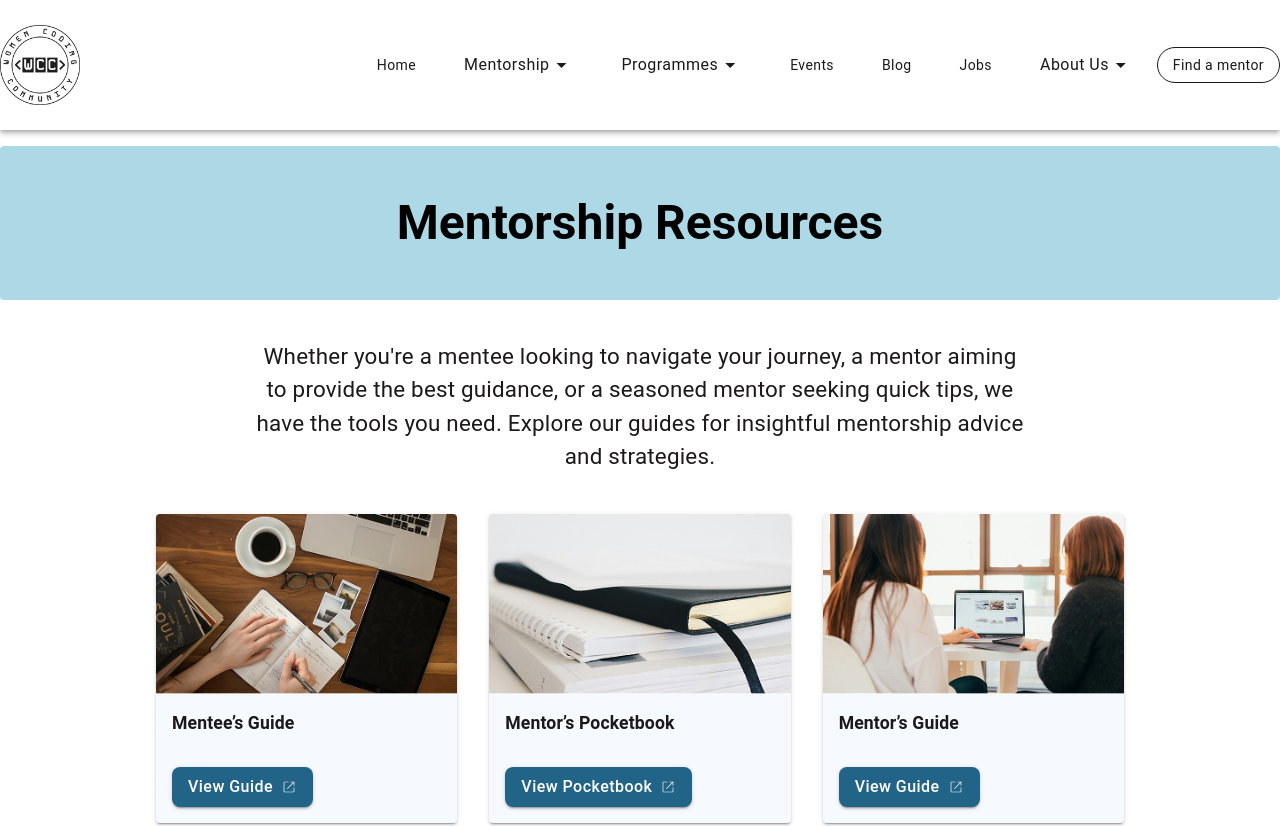
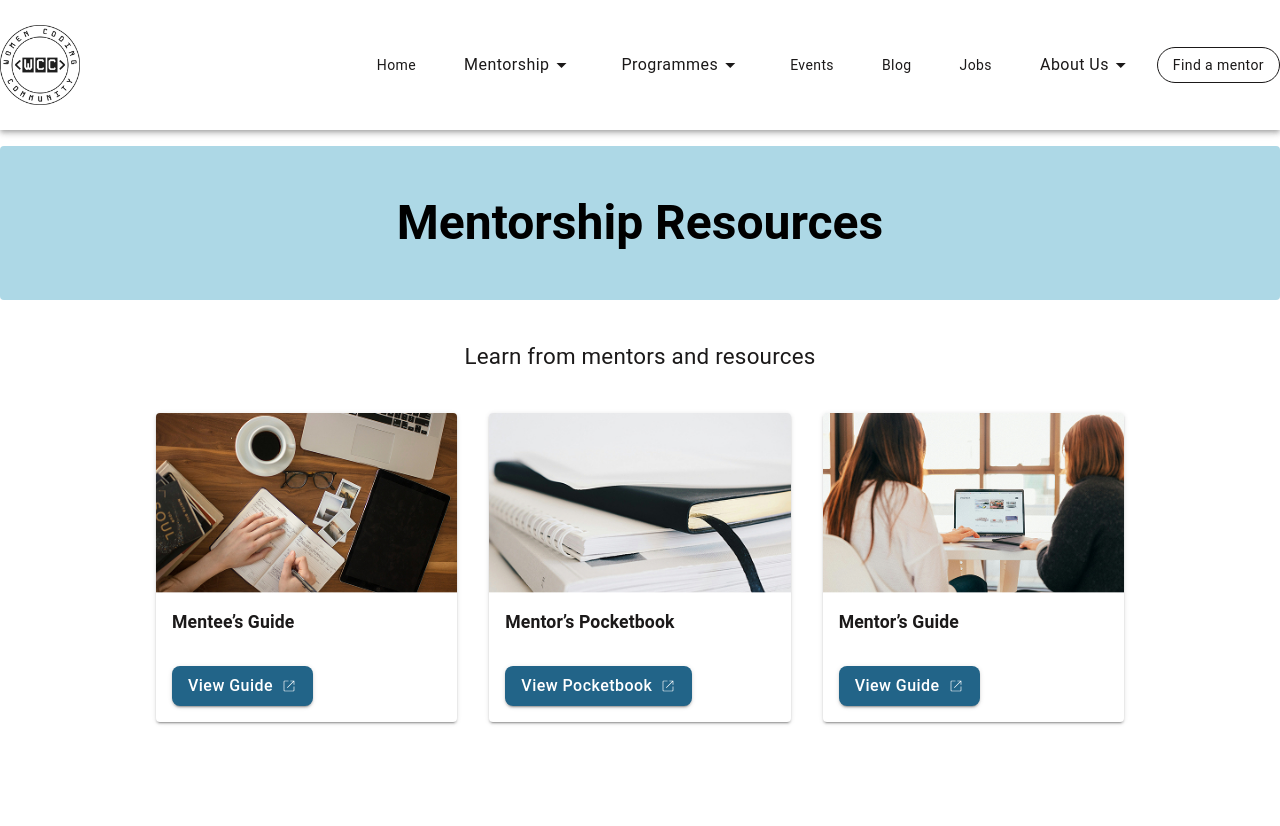
Before and after one commit to Women-Coding-Community/wcc-frontend, a Next.js app: page /mentorship/resources in a window 1280 px wide. Shown: the top 826 px of the page. Built offline with nearby package versions, Linux system fonts and the light colour scheme.

Commit message:
make ResourcesCard use MUI theme colors, JSON data, and absolute imports

```diff
--- a/src/components/ResourcesCard.tsx
+++ b/src/components/ResourcesCard.tsx
@@ -7,6 +7,7 @@ import {
   CardActions,
   Box,
 } from '@mui/material';
+import { useTheme } from '@mui/material/styles';
 import React from 'react';
 
 interface ResourcesCardProps {
@@ -26,13 +27,15 @@ export const ResourcesCard: React.FC<ResourcesCardProps> = ({
   link = '#',
   buttonIcon,
 }) => {
+  const theme = useTheme();
+
   return (
     <Card
       sx={{
         borderRadius: 1,
         boxShadow: 2,
         height: '100%',
-        backgroundColor: '#F6FAFE',
+        backgroundColor: theme.palette.background.paper,
         display: 'flex',
         flexDirection: 'column',
         transition: 'transform 0.2s ease, box-shadow 0.2s ease',
@@ -54,7 +57,7 @@ export const ResourcesCard: React.FC<ResourcesCardProps> = ({
         <Typography variant="h6" fontWeight="bold" gutterBottom>
           {title}
         </Typography>
-        <Typography variant="body2" color="text.secondary">
+        <Typography variant="body2" color={theme.palette.text.secondary}>
           {description}
         </Typography>
       </CardContent>
@@ -71,6 +74,7 @@ export const ResourcesCard: React.FC<ResourcesCardProps> = ({
             fontSize: '1rem',
             display: 'flex',
             alignItems: 'center',
+            '&:hover': { backgroundColor: theme.palette.primary.dark },
           }}
         >
           {buttonText}
--- a/src/components/ResourcesHero.jsx
+++ b/src/components/ResourcesHero.tsx
@@ -1,6 +1,12 @@
 import { Typography, Box, Paper } from '@mui/material';
+import React from 'react';
 
-const ResourcesHero = () => {
+interface ResourcesHeroProps {
+  title: string;
+  description: string;
+}
+
+const ResourcesHero: React.FC<ResourcesHeroProps> = ({ title, description }) => {
   return (
     <>
       <Paper
@@ -26,7 +32,7 @@ const ResourcesHero = () => {
             },
           }}
         >
-          Mentorship Resources
+          {title}
         </Typography>
       </Paper>
 
@@ -45,10 +51,7 @@ const ResourcesHero = () => {
             lineHeight: 1.5,
           }}
         >
-          Whether you're a mentee looking to navigate your journey, a mentor
-          aiming to provide the best guidance, or a seasoned mentor seeking
-          quick tips, we have the tools you need. Explore our guides for
-          insightful mentorship advice and strategies.
+          {description}
         </Typography>
       </Box>
     </>
--- /dev/null
+++ b/src/lib/responses/mentorshipResources.json
@@ -0,0 +1,28 @@
+{
+  "heroTitle": "Mentorship Resources",
+  "heroDescription": "Learn from mentors and resources",
+  "resources": [
+    {
+      "image": "/mentee_guideMedia.jpg",
+      "title": "Mentee’s Guide",
+      "description": "",
+      "buttonText": "View Guide",
+      "link": "#"
+    },
+    {
+      "image": "/mentor_pocketbookMedia.jpg",
+      "title": "Mentor’s Pocketbook",
+      "description": "",
+      "buttonText": "View Pocketbook",
+      "link": "#"
+    },
+    {
+      "image": "/mentor_guideeMedia.jpg",
+      "title": "Mentor’s Guide",
+      "description": "",
+      "buttonText": "View Guide",
+      "link": "#"
+    }
+  ],
+  "footer": "footerData.json content"
+}
--- a/src/pages/mentorship/index.tsx
+++ b/src/pages/mentorship/index.tsx
@@ -1,6 +1,7 @@
 import { Typography, Button, Box, Grid, useMediaQuery } from '@mui/material';
 import { GetServerSideProps } from 'next';
 import React, { useState } from 'react';
+import OverviewHero from '../../components/OverviewHero';
 
 import {
   ColoredBox,
@@ -21,10 +22,13 @@ interface FeedbackSectionProps {
   title: string;
   feedbacks: FeedbackCardProps[];
 }
-
 const MentorshipPage = ({ mentorship }: MentorshipPageProps) => {
   return (
     <>
+      <OverviewHero
+        title={mentorship.heroSection.title}
+        text={mentorship.section.description}
+      />
       <Grid
         container
         style={{
--- a/src/pages/mentorship/resources.tsx
+++ b/src/pages/mentorship/resources.tsx
@@ -1,45 +1,21 @@
 import { Box, Grid } from '@mui/material';
 import React from 'react';
 
-import { Footer } from '@components';
+import { Footer } from 'components/Footer';
+import ArrowIcon from 'components/ArrowIcon';
+import { ResourcesCard } from 'components/ResourcesCard';
+import ResourcesHero from 'components/ResourcesHero';
 
-import ArrowIcon from '../../components/ArrowIcon';
-import { ResourcesCard } from '../../components/ResourcesCard';
-import ResourcesHero from '../../components/ResourcesHero';
-import footerData from '../../lib/responses/footer.json';
+import footerData from 'lib/responses/footer.json';
+import pageData from 'lib/responses/mentorshipResources.json';
 
 const MentorshipResourcesPage: React.FC = () => {
-  const resources = [
-    {
-      image: '/mentee_guideMedia.jpg',
-      title: 'Mentee’s Guide',
-      description: '',
-      buttonText: 'View Guide',
-      link: '#',
-      buttonIcon: <ArrowIcon />,
-    },
-    {
-      image: '/mentor_pocketbookMedia.jpg',
-      title: 'Mentor’s Pocketbook',
-      description: '',
-      buttonText: 'View Pocketbook',
-      link: '#',
-      buttonIcon: <ArrowIcon />,
-    },
-    {
-      image: '/mentor_guideeMedia.jpg',
-      title: 'Mentor’s Guide',
-      description: '',
-      buttonText: 'View Guide',
-      link: '#',
-      buttonIcon: <ArrowIcon />,
-    },
-  ];
+  const { heroTitle, heroDescription, resources } = pageData;
 
   return (
     <Box sx={{ display: 'flex', flexDirection: 'column', minHeight: '100vh' }}>
       <Box sx={{ flexGrow: 1 }}>
-        <ResourcesHero />
+        <ResourcesHero title={heroTitle} description={heroDescription} />
 
         <Box
           sx={{
@@ -58,7 +34,7 @@ const MentorshipResourcesPage: React.FC = () => {
                   description={res.description}
                   buttonText={res.buttonText}
                   link={res.link}
-                  buttonIcon={res.buttonIcon}
+                  buttonIcon={<ArrowIcon />} // keep icon here
                 />
               </Grid>
             ))}
```
Also changed, not shown: src/components/OverviewHero.tsx (added, +44 -0 lines), src/utils/types.ts (+8 -4 lines), 2 other files (tests, documents, lock files or other folders).
